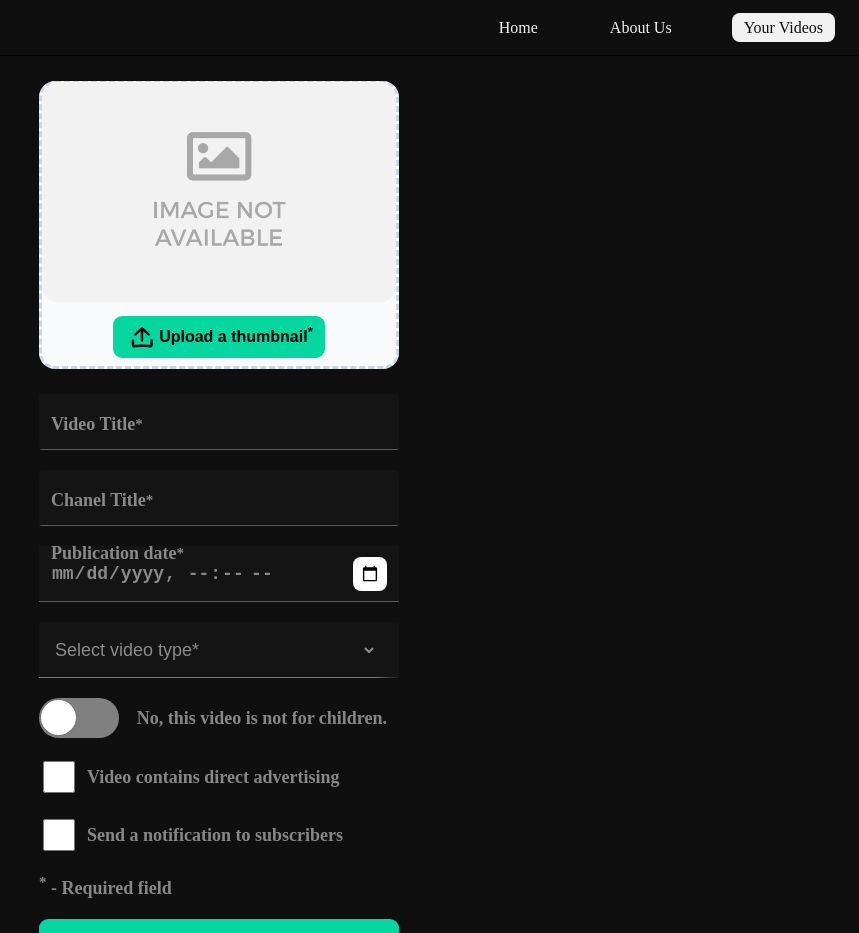
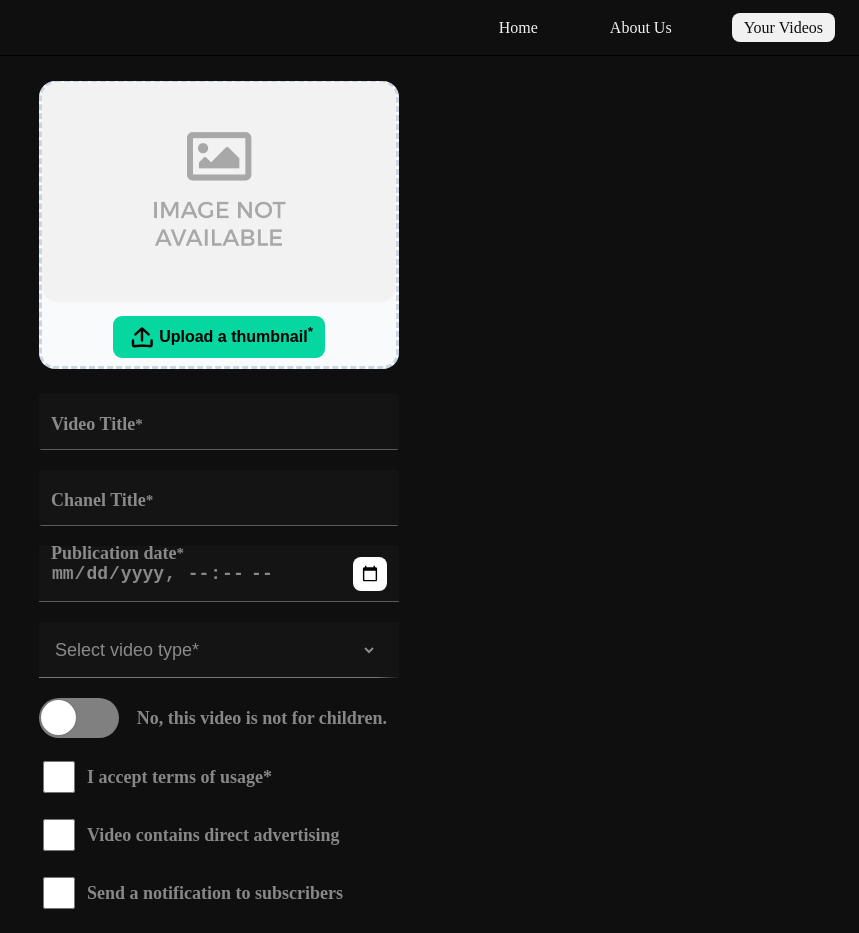
Before and after one commit to dokahp/rs-react, a React (Vite) app: page /add in a window 1280 px wide. Shown: the top 933 px of the page, without its empty margins (421-1280 px from the left). Built offline with nearby package versions, Linux system fonts and the light colour scheme.

Commit message:
feat: add mandatory checkbox for accepting cetrm of usage and add validation to it

```diff
--- a/src/components/Checkbox/Checkbox.tsx
+++ b/src/components/Checkbox/Checkbox.tsx
@@ -4,6 +4,8 @@ import './checkbox.css';
 interface Props {
   referance: React.RefObject<HTMLInputElement>;
   description: string;
+  err: boolean;
+  msg: string;
 }
 
 class Checkbox extends React.PureComponent<Props, object> {
@@ -13,9 +15,14 @@ class Checkbox extends React.PureComponent<Props, object> {
   }
 
   render() {
-    const { referance, description } = this.props;
+    const { referance, description, err, msg } = this.props;
     return (
-      <label htmlFor="checkbox" className="checkbox-label">
+      <>
+        <label
+          htmlFor="checkbox"
+          className="checkbox-label"
+          style={err ? { marginBottom: '5px' } : {}}
+        >
           <input
             id="checkbox"
             type="checkbox"
@@ -24,6 +31,8 @@ class Checkbox extends React.PureComponent<Props, object> {
           />
           {description}
         </label>
+        {err ? <div className="error-block">{msg}</div> : ''}
+      </>
     );
   }
 }
--- a/src/components/Checkbox/checkbox.css
+++ b/src/components/Checkbox/checkbox.css
@@ -12,3 +12,10 @@
   width: 32px;
   margin-right: 12px;
 }
+
+.error-block {
+  color: #d8000c;
+  background-color: #ffbaba;
+  margin-bottom: 20px;
+  padding: 6px 12px;
+}
--- a/src/components/Form/Form.tsx
+++ b/src/components/Form/Form.tsx
@@ -24,6 +24,7 @@ interface State {
     chanelTitle: { err: boolean; msg: string };
     date: { err: boolean; msg: string };
     select: { err: boolean; msg: string };
+    terms: { err: boolean; msg: string };
   };
 }
 
@@ -41,6 +42,8 @@ class Form extends React.Component<Props, State> {
   file: React.RefObject<HTMLInputElement> = React.createRef();
 
   switchElem: React.RefObject<HTMLInputElement> = React.createRef();
+
+  termsCheckbox: React.RefObject<HTMLInputElement> = React.createRef();
 
   advCheckbox: React.RefObject<HTMLInputElement> = React.createRef();
 
@@ -61,6 +64,7 @@ class Form extends React.Component<Props, State> {
         chanelTitle: { err: false, msg: '' },
         date: { err: false, msg: '' },
         select: { err: false, msg: '' },
+        terms: { err: false, msg: '' },
       },
     };
   }
@@ -88,6 +92,7 @@ class Form extends React.Component<Props, State> {
         chanelTitle: { err: false, msg: '' },
         date: { err: false, msg: '' },
         select: { err: false, msg: '' },
+        terms: { err: false, msg: '' },
       },
     });
     const isFormValid = this.handleFormValidation();
@@ -132,7 +137,8 @@ class Form extends React.Component<Props, State> {
       this.videoTitle.current &&
       this.chanelTitle.current &&
       this.date.current &&
-      this.select.current
+      this.select.current &&
+      this.termsCheckbox.current
     ) {
       const validationEl = [
         this.videoTitle.current,
@@ -162,6 +168,15 @@ class Form extends React.Component<Props, State> {
         }));
         isFormValid = false;
       }
+      if (!this.termsCheckbox.current.checked) {
+        this.setState((state: State) => ({
+          errors: {
+            ...state.errors,
+            terms: { err: true, msg: 'Your should accept terms of usage' },
+          },
+        }));
+        isFormValid = false;
+      }
     }
     return isFormValid;
   }
@@ -176,6 +191,7 @@ class Form extends React.Component<Props, State> {
         chanelTitle: { err: false, msg: '' },
         date: { err: false, msg: '' },
         select: { err: false, msg: '' },
+        terms: { err: false, msg: '' },
       },
     });
     this.form.current?.reset();
@@ -267,12 +283,22 @@ class Form extends React.Component<Props, State> {
               handleSwitch={this.handleSwitch}
             />
             <Checkbox
+              referance={this.termsCheckbox}
+              description="I accept terms of usage*"
+              err={errors.terms.err}
+              msg={errors.terms.msg}
+            />
+            <Checkbox
               referance={this.advCheckbox}
               description="Video contains direct advertising"
+              err={false}
+              msg=""
             />
             <Checkbox
               referance={this.notificationCheckbox}
               description="Send a notification to subscribers"
+              err={false}
+              msg=""
             />
             <div
               style={{
```
Lines whose indentation alone changed are shown as unchanged.
